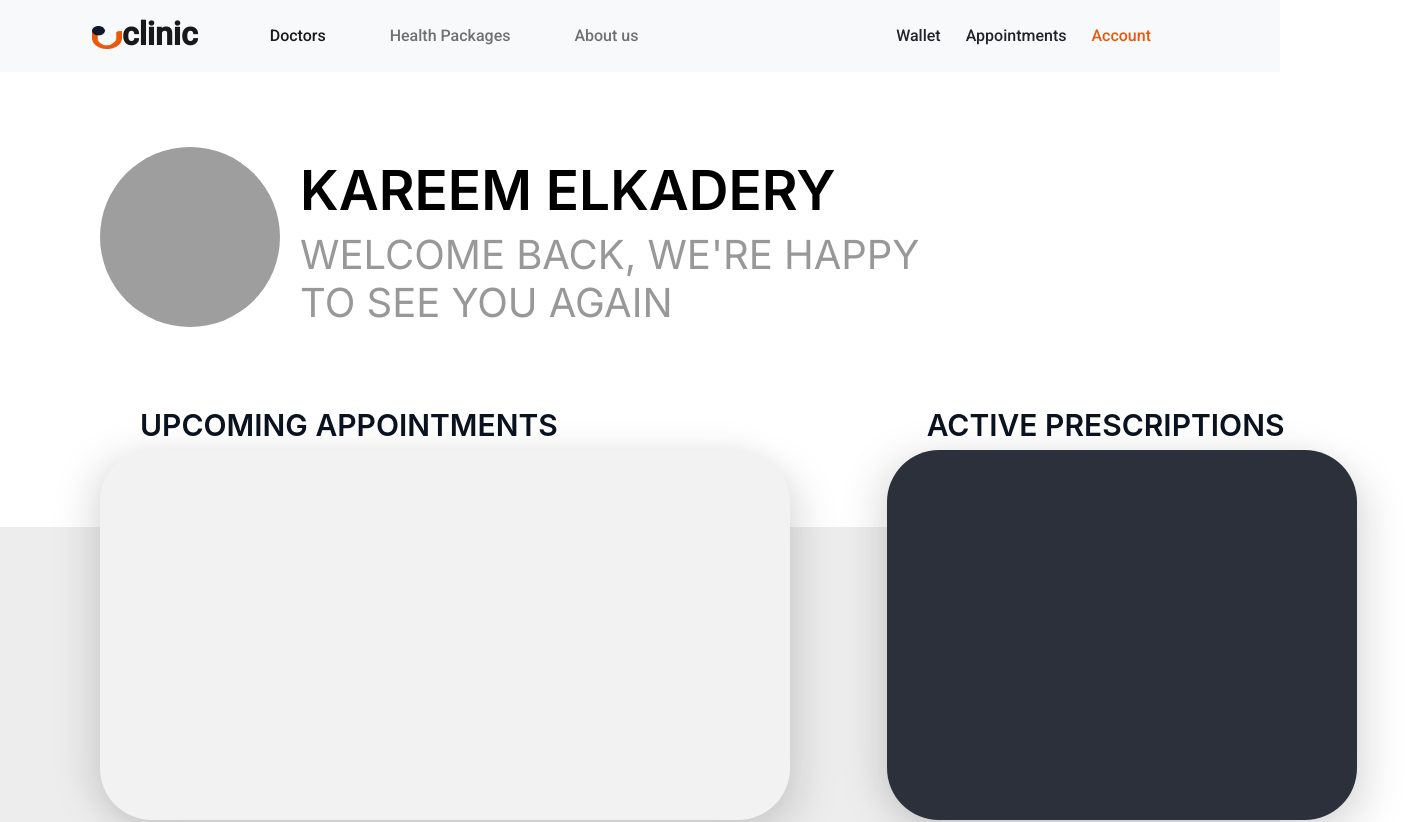
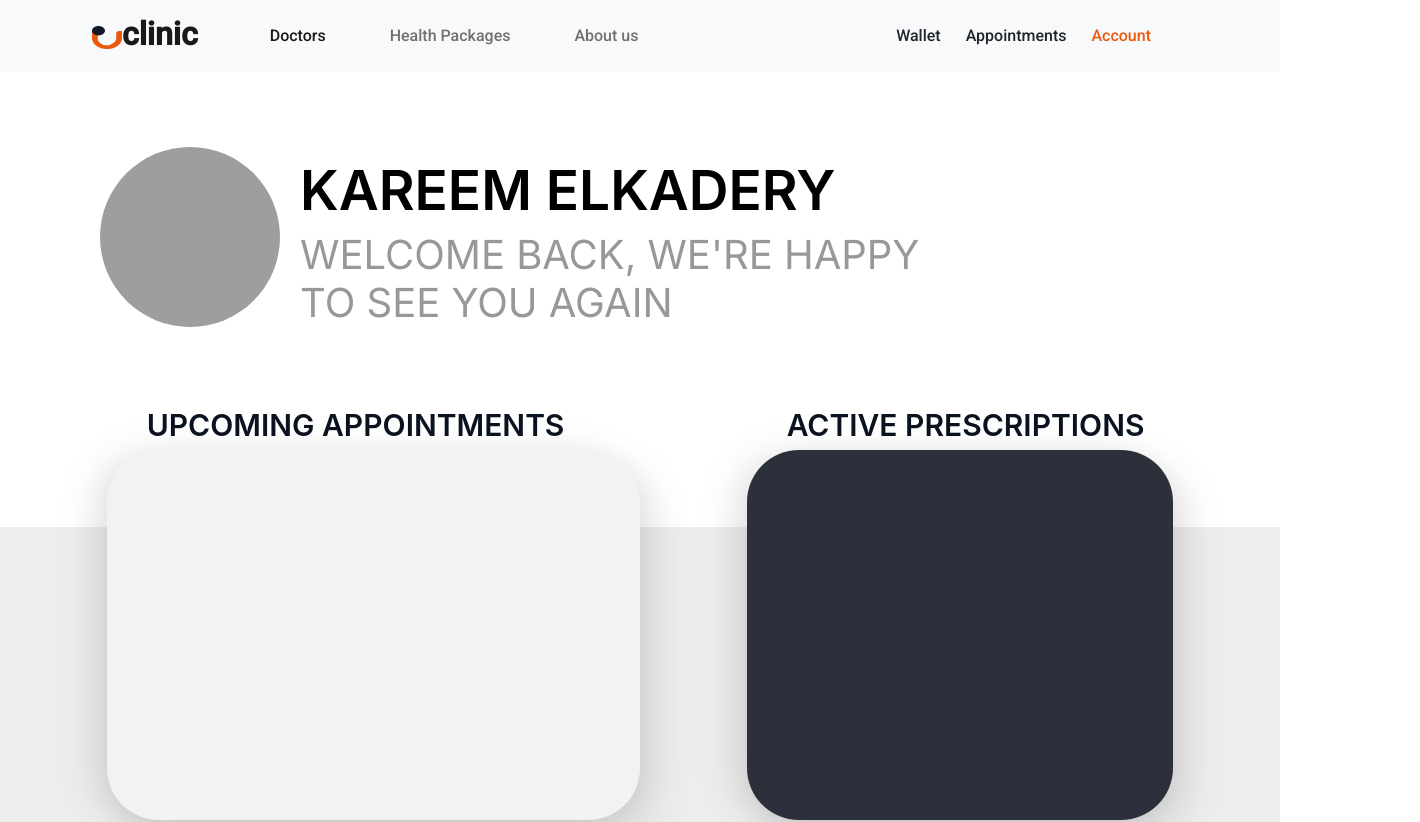
Before and after one commit to advanced-computer-lab-2023/Agile-Star-Squad-Clinic, a React (Create React App) app in the folder frontend/: page / in a window 1280 px wide. Shown: the top 822 px of the page, 1420 px wide, since content can reach past the window. Built offline with nearby package versions, Linux system fonts and the light colour scheme; grey boxes are pictures that could not be loaded.

Commit message:
adjusting col sizes

```diff
--- a/frontend/src/patient/pages/HomePage.js
+++ b/frontend/src/patient/pages/HomePage.js
@@ -23,22 +23,24 @@ const HomePage = () => {
 const Dashboard = (props) => {
     return <section className={classes.dashSection}>
         <div className={classes.dashContainers}>
-            {/* <div className="col-2"/> */}
-            <div className={`col-7 ${classes.appointmentWrapper}`}>
+            <div className="col-1"/>
+            <div className={`col-5 ${classes.appointmentWrapper}`}>
                 <h3>UPCOMING APPOINTMENTS</h3>
                 <div className={classes.appointmentContainer}></div>
             </div>
-            <div className="col-5">
+            <div className="col-1"/>
+            <div className="col-4">
                 <h3>ACTIVE PRESCRIPTIONS</h3>
                 <div className={classes.prescriptionContainer}></div>
             </div>
+            <div className="col-1"/>
         </div>
     </section>
 }
 
 const Greeting = (props) => {
     return <div className={classes.greetingContainer}>
-        <img src={props.imageUrl}/>
+        <img src={props.imageUrl} />
         <div>
             <h1 className={classes.name}>{props.name}</h1>
             <div className={classes.subtitle}>WELCOME BACK, WE'RE HAPPY<br/>TO SEE YOU AGAIN</div>
--- a/frontend/src/patient/pages/HomePage.module.css
+++ b/frontend/src/patient/pages/HomePage.module.css
@@ -43,7 +43,7 @@
     justify-content: center;
     width: 100%;
     height: 370px;
-    margin-inline: 120px;
+    /* margin-inline: 120px; */
     top: -120px;
 }
 
@@ -57,7 +57,7 @@ h3 {
 }
 
 .appointmentWrapper {
-    margin-right: 40px;
+    /* margin-right: 40px; */
 }
 .appointmentContainer {
     position: relative;
```
